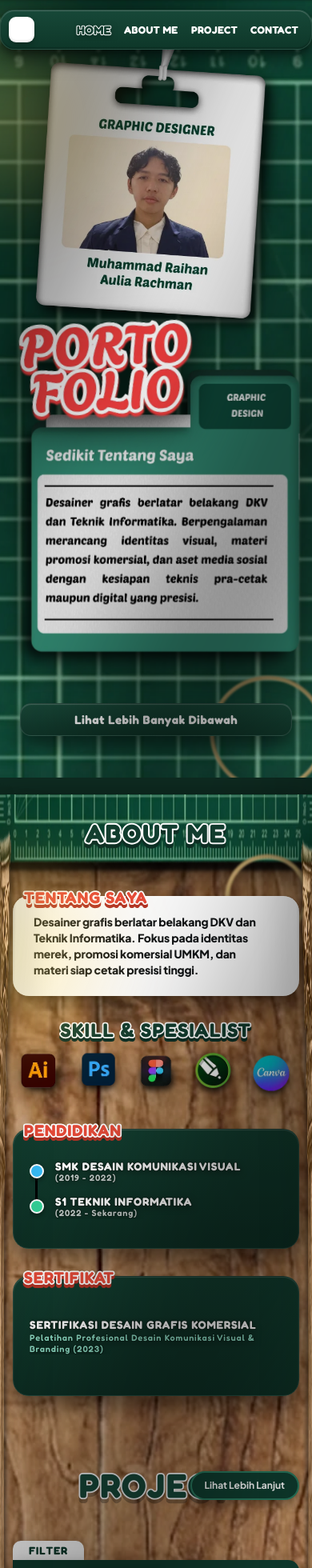
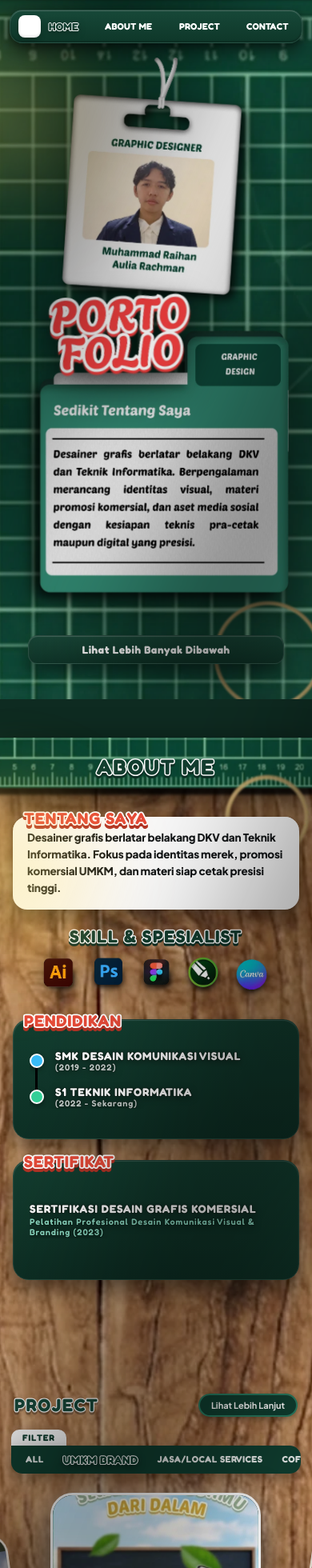
Before and after one commit to mraihanaulia22-ux/web-porotoflio-design-1, a React (Vite) app: page / in a window 390 px wide. Shown: the top 1960 px of the page at 80% size. Built offline with nearby package versions, Linux system fonts and the light colour scheme.

Commit message:
feat(responsive): optimize mobile and tablet viewports across all sections, navbar, and touch interaction

```diff
--- a/src/App.css
+++ b/src/App.css
@@ -554,88 +554,108 @@
     height: auto;
     min-height: 100vh;
     max-height: none;
-    padding: 14px 12px 36px;
-    overflow-y: auto;
+    padding: 72px 14px 32px;
+    overflow-y: visible;
     justify-content: flex-start;
-    gap: 24px;
-  }
-
-  /* Compact Navbar */
+    gap: 20px;
+    scroll-snap-align: none;
+  }
+
+  /* Compact Navbar Floating Island */
   .navbar-wrapper {
     width: 100%;
+    padding: 0 12px;
+    box-sizing: border-box;
+    top: 12px;
   }
 
   .navbar-container {
     width: 100%;
-    max-width: 480px;
-    gap: 8px;
-    padding: 8px 12px 8px 10px;
-    border-radius: 18px;
+    max-width: 440px;
+    gap: 6px;
+    padding: 6px 12px 6px 10px;
+    border-radius: 16px;
     justify-content: space-between;
   }
 
   .nav-square-btn {
-    width: 32px;
-    height: 32px;
-    border-radius: 9px;
+    width: 28px;
+    height: 28px;
+    border-radius: 8px;
+    flex-shrink: 0;
   }
 
   .nav-menu {
-    gap: 8px;
-    overflow-x: auto;
-    padding: 2px 0;
+    display: flex;
+    flex: 1;
+    justify-content: space-between;
+    align-items: center;
+    gap: 4px;
     margin: 0;
-    -webkit-overflow-scrolling: touch;
+    overflow: visible;
   }
 
   .nav-item {
+    font-size: 11.5px;
+    padding: 3px 4px;
+    letter-spacing: 0.2px;
+    font-weight: 800;
+  }
+
+  .nav-item-active {
     font-size: 13px;
-    padding: 2px 4px;
-    letter-spacing: 0.3px;
-  }
-
-  .nav-item-active {
-    font-size: 15px;
-    -webkit-text-stroke: 2px #ffffff;
+    -webkit-text-stroke: 1.8px #ffffff;
   }
 
   /* Vertical Stage Layout */
   .stage-container {
-    margin-top: 5px;
+    margin-top: 0;
+    width: 100%;
   }
 
   .stage-content {
     flex-direction: column;
     align-items: center;
-    gap: 35px;
+    gap: 18px;
     max-height: none;
+    width: 100%;
   }
 
   .card-wrapper {
     margin-top: 0;
+    position: relative;
+    display: flex;
+    justify-content: center;
   }
 
   .id-card-img {
     height: auto;
-    width: 84vw;
-    max-width: 320px;
+    width: min(72vw, 250px);
+    max-width: 250px;
   }
 
   .sticker-wrapper {
-    top: calc(100% - 25px);
-    left: -10px;
+    top: calc(100% - 22px);
+    left: -8px;
     transform: rotate(-6deg);
   }
 
   .portofolio-sticker {
-    width: 58vw;
-    max-width: 220px;
+    width: min(52vw, 180px);
+    max-width: 180px;
+  }
+
+  .berkas-wrapper {
+    margin-top: 4px;
+    display: flex;
+    justify-content: center;
+    width: 100%;
   }
 
   .berkas-img {
     height: auto;
-    width: 94vw;
-    max-width: 420px;
+    width: min(92vw, 340px);
+    max-width: 340px;
   }
 
   .ring-center {
@@ -643,23 +663,26 @@
   }
 
   .ring-bottom-right {
-    width: 150px;
-    height: 150px;
-    bottom: -20px;
-    right: -20px;
+    width: 140px;
+    height: 140px;
+    bottom: -15px;
+    right: -15px;
   }
 
   .hero-footer {
-    margin-top: 15px;
-    padding-bottom: 16px;
+    margin-top: 10px;
+    padding-bottom: 12px;
+    display: flex;
+    justify-content: center;
+    width: 100%;
   }
 
   .bottom-pill-btn {
-    font-size: 15px;
-    padding: 10px 32px;
-    border-radius: 14px;
-    width: 90vw;
-    max-width: 340px;
+    font-size: 13.5px;
+    font-weight: 800;
+    padding: 9px 24px;
+    border-radius: 12px;
+    width: min(90vw, 320px);
     text-align: center;
   }
 }
@@ -1341,38 +1364,117 @@
 
 @media (max-width: 768px) {
   .about-section {
-    padding: 0 0 50px 0;
-  }
-
-  .pillar {
-    opacity: 0.65;
-  }
-
-  .pillar-left {
-    max-width: 14vw;
-  }
-
+    height: auto;
+    min-height: 100vh;
+    max-height: none;
+    padding: 0 0 70px 0;
+    overflow-y: visible;
+    scroll-snap-align: none;
+  }
+
+  .wood-desk-stage .pillar,
+  .pillar-left,
   .pillar-right {
-    max-width: 14vw;
+    display: none !important;
+  }
+
+  .about-top-grid-wrapper {
+    height: 75px;
+    margin-bottom: 14px;
+  }
+
+  .about-top-grid-img {
+    height: 75px;
+    object-fit: cover;
+  }
+
+  .about-title-sticker {
+    font-size: clamp(24px, 6.8vw, 32px);
+    -webkit-text-stroke: 3px #ffffff;
+    filter: drop-shadow(0 3px 0 #0d2f24);
+  }
+
+  .about-content-container {
+    padding: 0 16px;
+    gap: 20px;
+    width: 100%;
+    max-width: 440px;
+    margin: 0 auto;
+    box-sizing: border-box;
+  }
+
+  .tentang-wrapper {
+    width: 100%;
+  }
+
+  .tentang-card {
+    padding: 16px 18px;
+    border-radius: 18px;
+  }
+
+  .tentang-text {
+    font-size: 13.5px;
+    line-height: 1.55;
+    padding-right: 0;
+  }
+
+  .skills-wrapper {
+    width: 100%;
+    flex-wrap: wrap;
+    gap: 10px;
+    justify-content: center;
+  }
+
+  .skills-title-sticker {
+    font-size: clamp(20px, 5.5vw, 26px);
+    -webkit-text-stroke: 2.8px #ffffff;
+    filter: drop-shadow(0 3px 0 #0d2f24);
+  }
+
+  .skill-icons-row {
+    gap: clamp(10px, 2.8vw, 16px);
+    flex-wrap: wrap;
+    justify-content: center;
+    width: 100%;
+  }
+
+  .skill-icon-item {
+    width: clamp(48px, 12.5vw, 60px);
+    height: clamp(48px, 12.5vw, 60px);
   }
 
   .about-cards-row {
     grid-template-columns: 1fr;
-    gap: 24px;
+    gap: 16px;
+    width: 100%;
+  }
+
+  .pendidikan-card,
+  .sertifikat-card {
+    padding: 18px;
+    border-radius: 20px;
   }
 
   .floating-up-btn {
-    right: 18px;
-    bottom: 20px;
-  }
-
-  .tentang-text {
-    padding-right: 18px;
-    font-size: 14px;
-  }
-
-  .skills-wrapper {
-    flex-wrap: wrap;
+    right: 14px;
+    bottom: 16px;
+    z-index: 999;
+  }
+
+  .floating-up-pill {
+    width: 44px;
+    height: 52px;
+    border-radius: 14px;
+    border-width: 2.5px;
+  }
+
+  .up-chevron-icon {
+    width: 18px;
+    height: 18px;
+  }
+
+  .up-btn-text {
+    font-size: 10px;
   }
 
   .leaf-left,
@@ -2748,35 +2850,220 @@
   }
 }
 
-/* Responsive adjustments for Mobile/Tablet */
+/* Responsive adjustments for Section 3 (Wheel / Project Showcase) */
 @media (max-width: 768px) {
+  .project-section {
+    height: auto;
+    min-height: 100vh;
+    max-height: none;
+    padding: 24px 14px 45px;
+    overflow-y: visible;
+    justify-content: flex-start;
+    gap: 12px;
+    scroll-snap-align: none;
+  }
+
+  .project-container {
+    height: auto;
+    gap: 12px;
+    width: 100%;
+  }
+
+  .project-top-header {
+    display: flex;
+    justify-content: space-between;
+    align-items: center;
+    width: 100%;
+    margin-bottom: 4px;
+    padding: 0 4px;
+    gap: 8px;
+    position: relative;
+  }
+
+  .project-title-center {
+    margin: 0;
+  }
+
+  .project-title-sticker {
+    font-size: clamp(22px, 5.5vw, 28px);
+    -webkit-text-stroke: 2.5px #ffffff;
+    filter: drop-shadow(0 3px 0px rgba(0, 0, 0, 0.28));
+  }
+
+  .see-more-pill-btn {
+    position: static;
+    font-size: 11px;
+    font-weight: 700;
+    padding: 6px 14px;
+    border-radius: 9999px;
+    white-space: nowrap;
+    box-shadow: 0 3px 10px rgba(0, 0, 0, 0.35);
+  }
+
+  .project-filter-wrapper {
+    width: 100%;
+  }
+
+  .filter-badge-tab {
+    font-size: 11px;
+    padding: 3px 14px;
+  }
+
+  .filter-menu-bar {
+    padding: 6px 10px;
+    gap: 8px;
+    overflow-x: auto;
+    -webkit-overflow-scrolling: touch;
+    width: 100%;
+  }
+
+  .filter-item-btn {
+    font-size: 11.5px;
+    padding: 3px 8px;
+  }
+
+  .filter-item-active {
+    -webkit-text-stroke: 2px #ffffff !important;
+  }
+
+  .wheel-showcase-stage {
+    height: clamp(340px, 48vh, 410px);
+    margin-top: 4px;
+    width: 100%;
+  }
+
+  .wheel-cards-track {
+    width: 260px;
+  }
+
+  .wheel-card-anchor {
+    height: clamp(330px, 46vh, 390px);
+  }
+
+  .wheel-card-img {
+    max-width: clamp(220px, 66vw, 280px);
+  }
+
+  .wheel-nav-arrow {
+    width: 36px;
+    height: 36px;
+    background: rgba(15, 61, 47, 0.65) !important;
+    border-radius: 50% !important;
+    backdrop-filter: blur(6px);
+  }
+
+  .arrow-left {
+    left: 2px;
+  }
+
+  .arrow-right {
+    right: 2px;
+  }
+
+  .wheel-bottom-controls {
+    margin-top: 6px;
+    margin-bottom: 8px;
+    width: 100%;
+    display: flex;
+    justify-content: center;
+  }
+
+  .wheel-swipe-pill {
+    font-size: 10.5px;
+    padding: 5px 14px;
+    max-width: min(84vw, 320px);
+    text-align: center;
+    white-space: normal;
+    line-height: 1.3;
+  }
+}
+
+/* Responsive adjustments for Section 4 (Contact Section) */
+@media (max-width: 768px) {
+  .contact-section {
+    height: auto;
+    min-height: 100vh;
+    max-height: none;
+    padding: 50px 16px 60px;
+    overflow-y: visible;
+    display: flex;
+    flex-direction: column;
+    align-items: center;
+    justify-content: center;
+    box-sizing: border-box;
+    scroll-snap-align: none;
+  }
+
+  .contact-stage-content {
+    position: relative;
+    width: 100%;
+    height: auto;
+    margin-top: 0;
+    display: flex;
+    flex-direction: column;
+    align-items: center;
+    justify-content: center;
+    gap: 16px;
+  }
+
+  /* Single centered bold title */
   .contact-title-left {
-    left: 12px;
-    font-size: 28px;
-  }
-  .contact-title-right {
-    right: 12px;
-    font-size: 28px;
-  }
-  .arrow-left-wrapper {
-    left: 20%;
-    width: 180px;
-  }
+    position: relative;
+    top: auto;
+    left: auto;
+    transform: rotate(-3deg);
+    font-size: clamp(34px, 8.5vw, 44px);
+    -webkit-text-stroke: 3.5px #ffffff;
+    margin: 0 auto 6px;
+    text-align: center;
+    z-index: 20;
+    filter: drop-shadow(0 4px 10px rgba(0, 0, 0, 0.38));
+  }
+
+  /* Hide duplicate right title & curly arrows on mobile */
+  .contact-title-right,
+  .arrow-left-wrapper,
   .arrow-right-wrapper {
-    right: 20%;
-    width: 180px;
-  }
+    display: none !important;
+  }
+
+  .contact-center-ring-wrapper {
+    top: 25%;
+    left: 50%;
+    transform: translate(-50%, -50%);
+    opacity: 0.45;
+    z-index: 5;
+  }
+
+  .contact-ring-center {
+    width: 170px;
+  }
+
   .contact-papers-container {
-    width: 92%;
-    top: 52vh;
-  }
+    position: relative;
+    top: auto;
+    left: auto;
+    transform: none;
+    width: min(92%, 350px);
+    gap: 16px;
+    margin: 8px auto 0;
+    z-index: 25;
+  }
+
+  .torn-paper-card {
+    height: 84px;
+    width: 100%;
+  }
+
   .social-brand-icon {
-    width: 40px;
-    height: 40px;
-  }
+    width: 38px;
+    height: 38px;
+  }
+
   .instagram-handle-text,
   .wa-number-text {
-    font-size: 20px;
+    font-size: 18px;
+    font-weight: 800;
   }
 }
 
--- a/src/App.jsx
+++ b/src/App.jsx
@@ -201,9 +201,40 @@ export default function App() {
 
   const isModalActive = isCatalogOpen || Boolean(selectedProjectDetail) || isCmsOpen || Boolean(activeCertPreview);
 
-  // Smooth full-page gliding touch & wheel handlers
+  // IntersectionObserver to sync navbar & up-button on natural scrolling (especially on mobile/tablet)
+  useEffect(() => {
+    const sectionEls = sections.map((id) => document.getElementById(id)).filter(Boolean);
+    if (sectionEls.length === 0) return;
+
+    const observer = new IntersectionObserver(
+      (entries) => {
+        if (isGlidingRef.current) return;
+        entries.forEach((entry) => {
+          if (entry.isIntersecting && entry.intersectionRatio >= 0.25) {
+            const idx = sections.indexOf(entry.target.id);
+            if (idx !== -1) {
+              setCurrentSectionIdx(idx);
+              setActiveTab(navLinks[idx]);
+              setShowUpBtn(idx > 0);
+            }
+          }
+        });
+      },
+      { threshold: [0.25, 0.5] }
+    );
+
+    sectionEls.forEach((el) => observer.observe(el));
+    return () => observer.disconnect();
+  }, []);
+
+  // Smooth full-page gliding touch & wheel handlers for Desktop
   useEffect(() => {
     if (isModalActive) return;
+
+    // Do not hijack touch/wheel on mobile/tablet to ensure buttery smooth native scrolling
+    if (window.innerWidth <= 768) {
+      return;
+    }
 
     let touchStartY = 0;
 
--- a/src/index.css
+++ b/src/index.css
@@ -17,6 +17,12 @@
 html {
   scroll-behavior: smooth;
   scroll-snap-type: y mandatory;
+}
+
+@media (max-width: 768px) {
+  html {
+    scroll-snap-type: none !important;
+  }
 }
 
 html, body {
```
